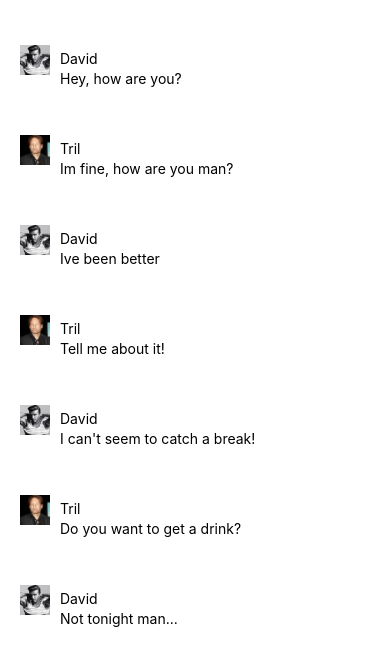
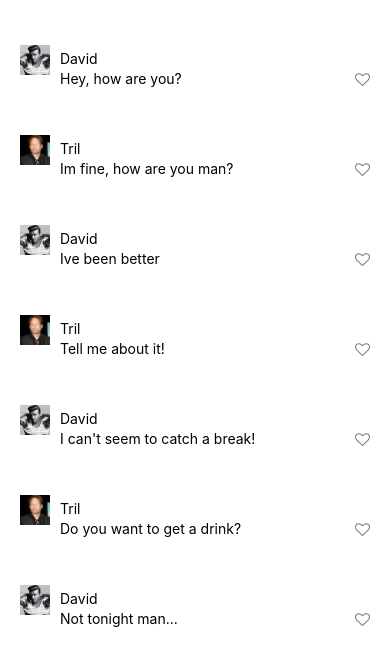
Before and after one commit to MrSankofa/Man-s-Best-Friend-App, a React Native app: screen / in a window 390 px wide. Shown: the top 666 px of the page. Built offline with nearby package versions, Linux system fonts and the light colour scheme.

Commit message:
Feat: Add heart-outline icon to chat

```diff
--- a/package.json
+++ b/package.json
@@ -9,7 +9,8 @@
   },
   "dependencies": {
     "react": "16.2.0",
-    "react-native": "0.52.0"
+    "react-native": "0.52.0",
+    "react-native-vector-icons": "^4.5.0"
   },
   "devDependencies": {
     "babel-jest": "22.1.0",
--- a/src/components/message.js
+++ b/src/components/message.js
@@ -1,5 +1,6 @@
 import React from 'react';
 import { View, Text, Image } from 'react-native';
+import Icon from 'react-native-vector-icons/FontAwesome';
 
 const Message = (props) => {
   const messageBox = {
@@ -24,10 +25,15 @@ const Message = (props) => {
       paddingLeft: 60,
       paddingTop: 3,
     },
+    heartStyle: {
+      alignItems: 'flex-end',
+      paddingRight: 20,
+      marginTop: -15,
+    },
   };
 
   const {
-    picStyle, thumbnailStyle, nameStyle, messageStyle,
+    picStyle, thumbnailStyle, nameStyle, messageStyle, heartStyle,
   } = styles;
   const { height } = messageBox;
 
@@ -45,6 +51,13 @@ const Message = (props) => {
       <View style={messageStyle}>
         <Text>{props.message}</Text>
       </View>
+      <View style={heartStyle}>
+        <Icon
+          name="heart-o"
+          size={15}
+          color="grey"
+        />
+      </View>
     </View>
   );
 };
```
Also changed, not shown: 17 other files (tests, documents, lock files or other folders).
